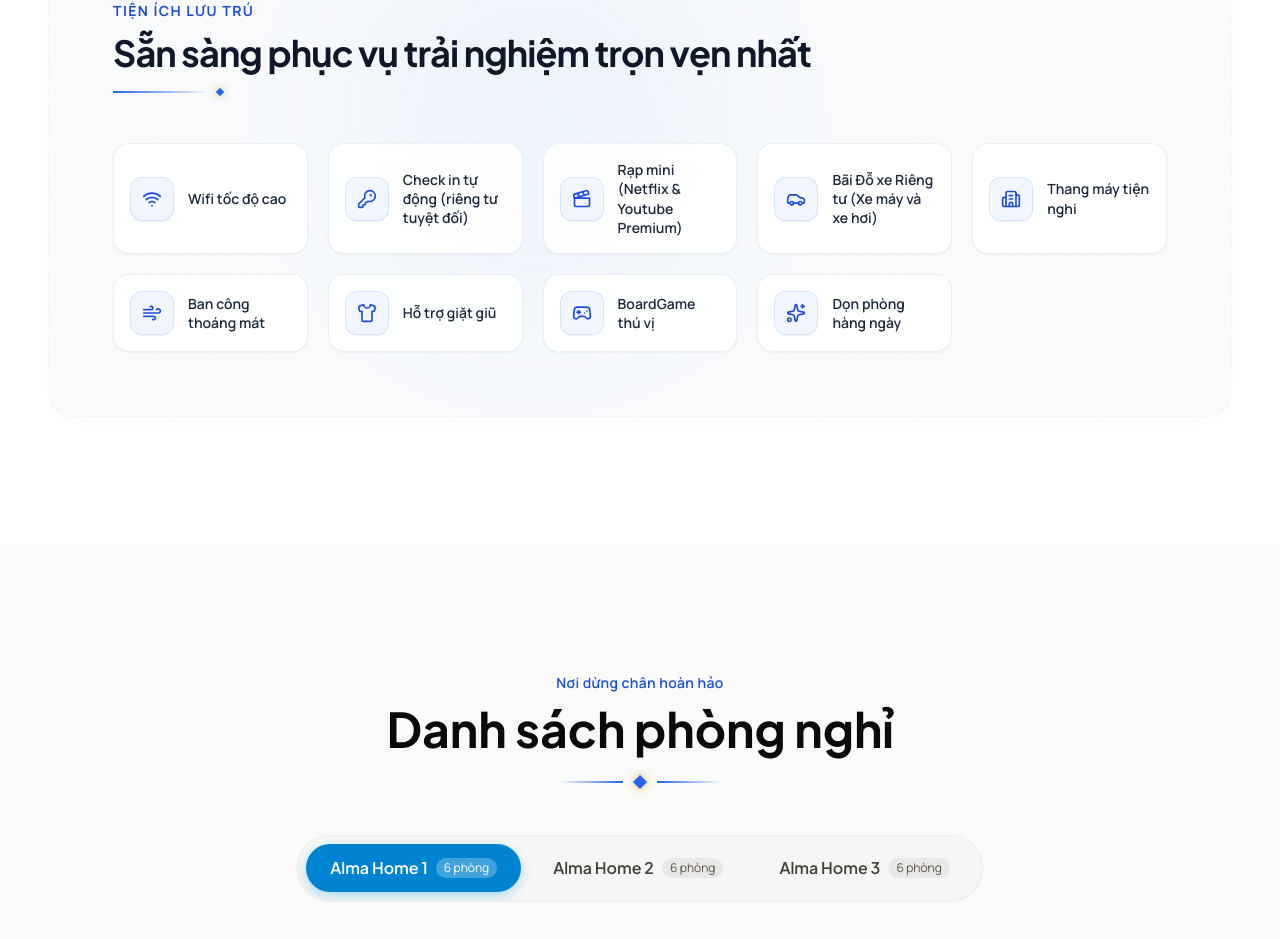
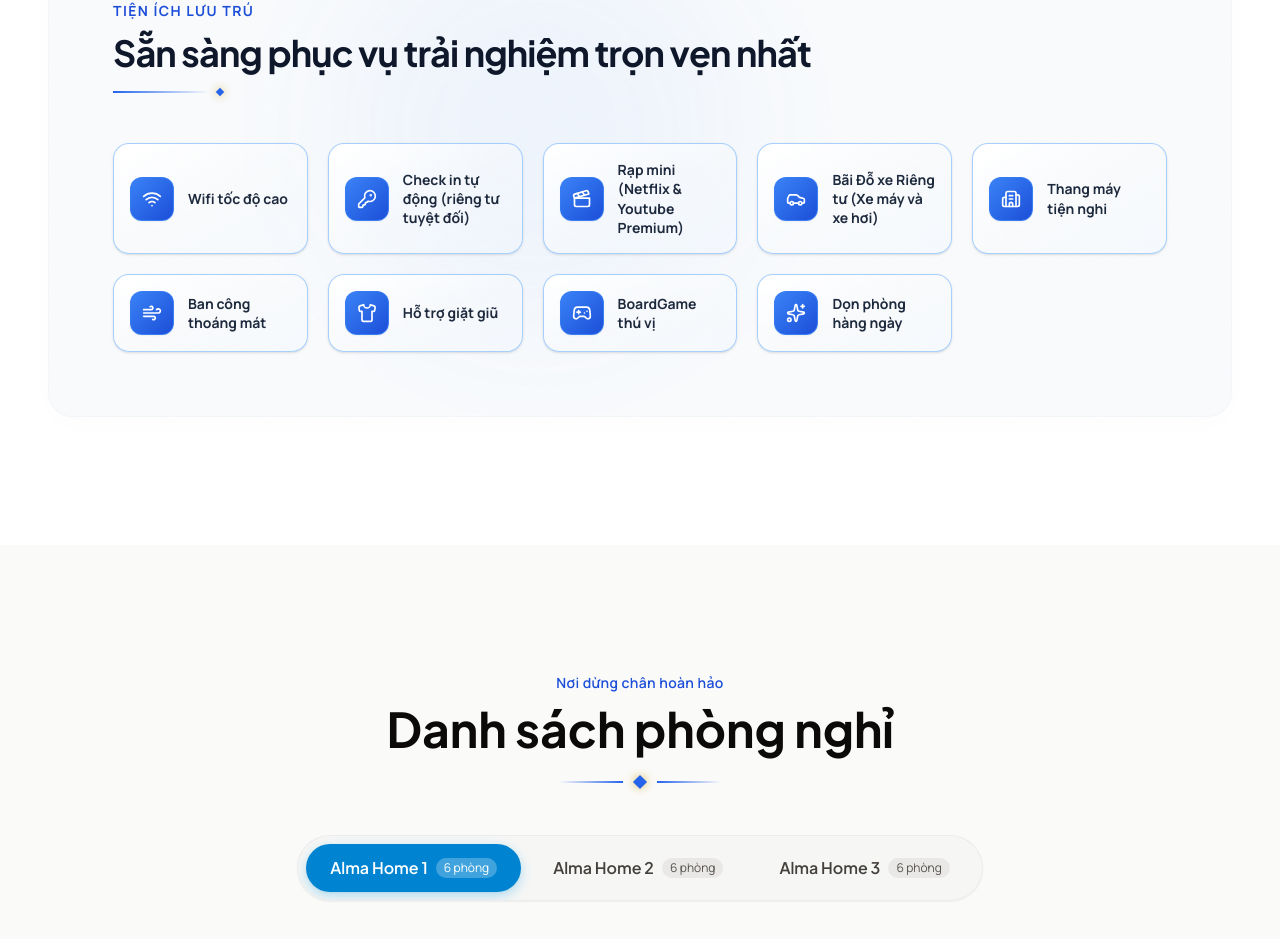
Before and after one commit to nguyenhoanthao612/homedate, a Next.js app: page / in a window 1280 px wide. Shown: the part 2190-3129 px from the top of the page. Built offline with nearby package versions, Linux system fonts and the light colour scheme.

Commit message:
style: enhance About section cards visual aesthetics
Update card styling with gold gradients and refined hover effects to align with the luxurious brand identity of Homedate.

```diff
--- a/components/About.tsx
+++ b/components/About.tsx
@@ -268,22 +268,22 @@ export default function About() {
                   whileInView={{ opacity: 1, y: 0 }}
                   viewport={{ once: true }}
                   transition={{ duration: 0.5, delay: idx * 0.05, ease: [0.16, 1, 0.3, 1] }}
-                  className="group flex items-center gap-3.5 p-3.5 sm:p-4 bg-white/90 backdrop-blur-sm border border-slate-200/70 hover:border-gold-300 shadow-xs hover:shadow-md hover:-translate-y-1 rounded-xl sm:rounded-2xl transition-all duration-300 cursor-default"
+                  className="group flex items-center gap-3.5 p-3.5 sm:p-4 bg-gradient-to-br from-white via-slate-50/50 to-gold-50/30 border border-gold-300/80 shadow-sm hover:shadow-md hover:border-gold-400 hover:-translate-y-1 rounded-xl sm:rounded-2xl transition-all duration-300 cursor-default"
                 >
-                  <div className="w-10 h-10 sm:w-11 sm:h-11 rounded-xl bg-gold-50/80 group-hover:bg-gold-500 border border-gold-200/60 group-hover:border-gold-500 text-gold-600 group-hover:text-white flex items-center justify-center shrink-0 transition-all duration-300 shadow-2xs">
+                  <div className="w-10 h-10 sm:w-11 sm:h-11 rounded-xl bg-gradient-to-br from-gold-400 to-gold-600 text-white border border-gold-400/80 flex items-center justify-center shrink-0 shadow-xs transition-transform duration-300 group-hover:scale-105">
                     {item.icon.startsWith('http') || item.icon.startsWith('/') || item.icon.includes('.') ? (
                       // eslint-disable-next-line @next/next/no-img-element
                       <img
                         src={item.icon}
                         alt={item.label}
-                        className="w-5 h-5 object-contain transition-all duration-300"
+                        className="w-5 h-5 object-contain transition-all duration-300 brightness-0 invert"
                       />
                     ) : (
-                      <IconComp className="w-5 h-5 transition-transform duration-300 group-hover:scale-110" />
+                      <IconComp className="w-5 h-5 text-white" />
                     )}
                   </div>
 
-                  <span className="text-xs sm:text-sm font-semibold text-slate-800 group-hover:text-gold-700 transition-colors duration-300 leading-snug">
+                  <span className="text-xs sm:text-sm font-bold text-slate-800 group-hover:text-gold-700 transition-colors duration-300 leading-snug">
                     {item.label}
                   </span>
                 </motion.div>
```
